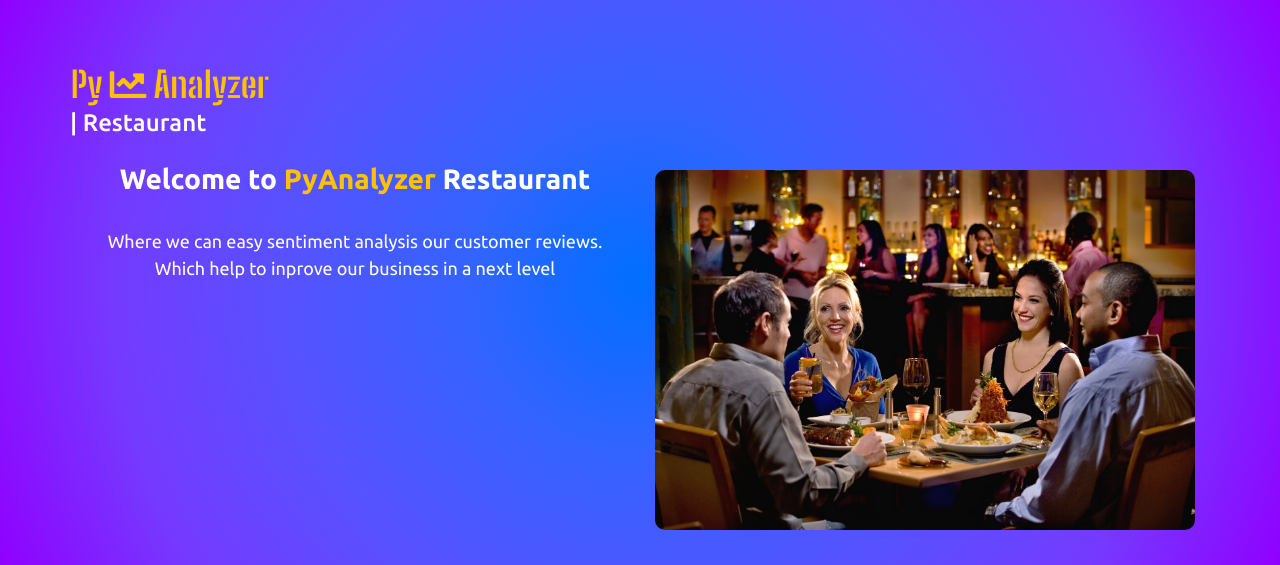
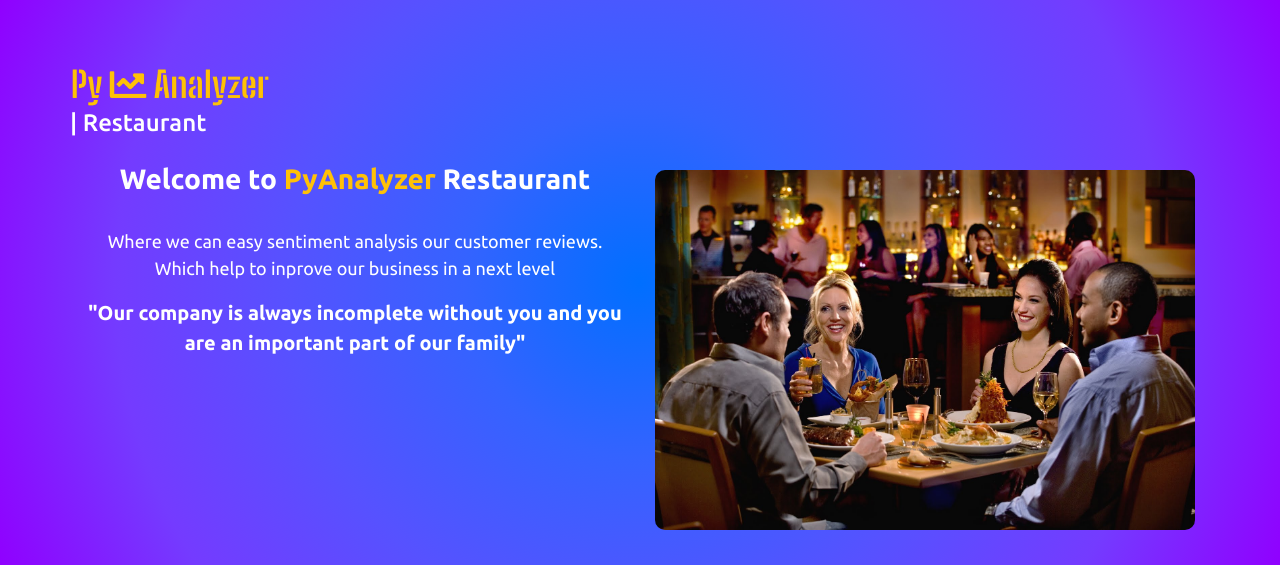
Before and after one commit to JaydeepDas2000/PyAnalyzer_Restaurant_TCS_InfraMind, a Flask app: page / in a window 1280 px wide. Shown: the part 69-634 px from the top of the page. Run offline with Flask 2, Linux system fonts and the light colour scheme; parts of the project's set-up code (start-up, migrations or seed data) failed here and were passed over; some libraries are stand-ins or nearby versions; some web fonts are replaced.

Commit message:
Add files via upload

```diff
--- a/templates/index.html
+++ b/templates/index.html
@@ -71,6 +71,10 @@
                         <p style="font-size: 18px;">
                             Where we can easy sentiment analysis our customer reviews.
                             Which help to inprove our business in a next level
+                        </p>
+                        <p style="font-size: 20px;">
+                            <b>"Our company is always incomplete without you and you are
+                            an important part of our family"</b>
                         </p>
                     </div>
                     <div class="col-md-6 text-center pt-2">
```
